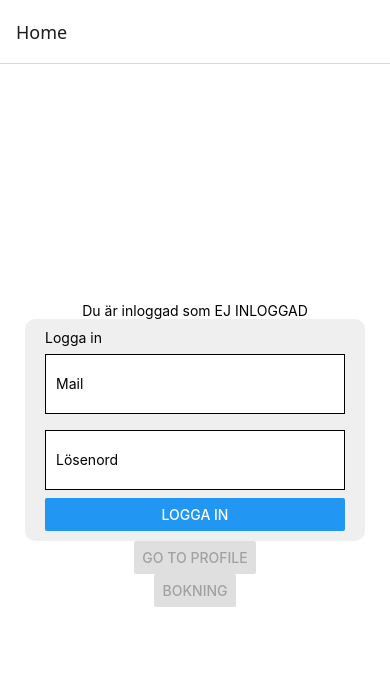
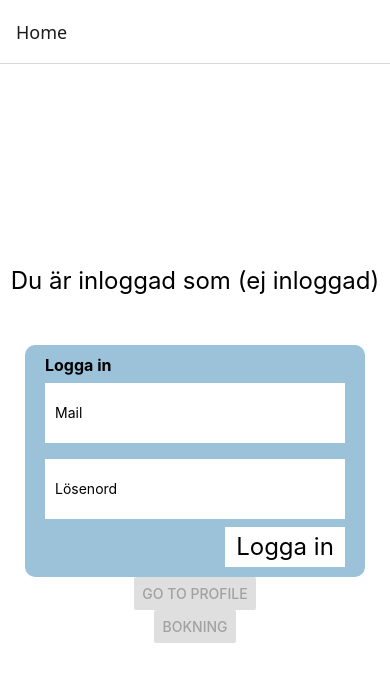
Before and after one commit to pcPixelz/IPP_Projekt, a React Native app in the folder Projekt/: screen /Home in a window 390 px wide. Shown: the top 682 px of the page. Built offline with nearby package versions, Linux system fonts and the light colour scheme.

Commit message:
små förbättringar
Ändrade färger, fontsize på olika object. Bytte buttons till tuchableopacity för med kontroll över deras utseende. tog bort redundant kod

```diff
--- a/Projekt/App.js
+++ b/Projekt/App.js
@@ -36,7 +36,7 @@ function MyStack() {
 const styles = StyleSheet.create({
   container: {
     flex: 1,
-    backgroundColor: '#fff',
+    backgroundColor: '#ffffff',
     alignItems: 'center',
     justifyContent: 'center',
   },
--- a/Projekt/components/customlogin.js
+++ b/Projekt/components/customlogin.js
@@ -1,5 +1,5 @@
 import React, {useState} from 'react';
-import { View, TextInput, Text, StyleSheet, Button } from 'react-native';
+import { View, TextInput, Text, StyleSheet, Button, TouchableOpacity } from 'react-native';
 
 // Firebase
 import { db } from '../firebaseConfig';
@@ -12,7 +12,7 @@ const CustomLogin = ( {CurrentUser, UserSelected} ) => {
 
     return(
         <View style={styles.view}>
-            <Text>Logga in</Text>
+            <Text style={styles.text}>Logga in</Text>
             <LoginTextInput
             placeholder="Mail"
             value={user_email}
@@ -23,10 +23,14 @@ const CustomLogin = ( {CurrentUser, UserSelected} ) => {
             value={user_password}
             onChangeText={setPassword}
             />
-            <Button
-            title="Logga In"
+
+            <TouchableOpacity
+            style={styles.btnloggain}
             onPress={() => FirestoreLogin(user_email, user_password, CurrentUser, UserSelected)}
-            />
+            >
+
+            <Text style={styles.btnloggaintext}>Logga in</Text>
+            </TouchableOpacity>
         </View>
 
     );
@@ -76,7 +80,7 @@ const LoginTextInput = ({placeholder, value, onChangeText}) => {
 
 const styles = StyleSheet.create({
     view: {
-        backgroundColor: 'rgb(239, 239, 239)',
+        backgroundColor: 'rgb(156, 194, 218)',
         padding: 10,
         paddingLeft: 20,
         paddingRight: 20,
@@ -87,8 +91,22 @@ const styles = StyleSheet.create({
     width: 300,
     padding: 10,
     marginVertical: 8,
-    borderWidth: 1.5,
     backgroundColor: '#FFFFFF',
+  },
+  text: {
+    fontSize: 16,
+    fontWeight: 'bold',
+  },
+  btnloggain: {
+    backgroundColor: '#FFFFFF',
+    justifyContent: 'center',
+    alignSelf: 'flex-end',
+    height: 40,
+    width: 120,
+  },
+  btnloggaintext: {
+    alignSelf: 'center',
+    fontSize: 24,
   },
 });
 
--- a/Projekt/screens/Homescreen.js
+++ b/Projekt/screens/Homescreen.js
@@ -1,19 +1,17 @@
 import React, {useState} from 'react';
-import { View, Text, TextInput, Button, StyleSheet } from 'react-native';
-import { createNativeStackNavigator } from '@react-navigation/native-stack';
-import { NavigationContainer } from '@react-navigation/native';
+import { View, Text, Button, StyleSheet } from 'react-native';
 import { StatusBar } from 'expo-status-bar';
 
 import CustomLogin from '../components/customlogin';
 
 export default function Homescreen({navigation}) {
 
-  const [currentuser, setCurrentUser] = useState('EJ INLOGGAD');
+  const [currentuser, setCurrentUser] = useState('(ej inloggad)');
   const [user_selected, setUserSelected] = useState(false);
 
   return(
         <View style={styles.container}>
-              <Text>Du är inloggad som {currentuser}</Text>
+              <Text style={styles.headertext}>Du är inloggad som {currentuser}</Text>
               <CustomLogin
               CurrentUser = {setCurrentUser}
               UserSelected = {setUserSelected}
@@ -37,8 +35,12 @@ export default function Homescreen({navigation}) {
 const styles = StyleSheet.create({
   container: {
     flex: 1,
-    backgroundColor: '#fff',
+    backgroundColor: '#ffffff',
     alignItems: 'center',
     justifyContent: 'center',
   },
+  headertext: {
+    fontSize: 24,
+    marginBottom: 50,
+  }
 });
--- a/Projekt/screens/ReservationScreen.js
+++ b/Projekt/screens/ReservationScreen.js
@@ -1,9 +1,7 @@
 import React, {useState} from 'react';
-import { View, Text, Platform, Button, StyleSheet, TouchableOpacity } from 'react-native';
-import { StatusBar } from 'expo-status-bar';
+import { View, Text, Button, StyleSheet, TouchableOpacity } from 'react-native';
 
-//Firestore
-//Firebase
+//Firebase, firestore
 import { db } from "../firebaseConfig";
 import { collection, addDoc, Timestamp } from "firebase/firestore";
 
@@ -15,7 +13,7 @@ import DateTimePicker from '@react-native-community/datetimepicker'
 export default function ReservationScreen({navigation, route}) {
 
     const {current_user} = route.params;
-    //https://www.npmjs.com/package/%40react-native-community/datetimepicker/v/5.1.0?utm_source=chatgpt.com#getting-started
+
     const [date, setDate] = useState(new Date());
     const [time, setTime] = useState(new Date());
 
@@ -41,6 +39,7 @@ export default function ReservationScreen({navigation, route}) {
             startdate: Timestamp.fromDate(new Date()),
             enddate: Timestamp.fromDate(new Date(date.getFullYear(), date.getMonth(), date.getDate(), time.getHours(), time.getMinutes())),
         });
+        alert("Boknings bekräftad");
     } catch (err) {
       console.log(err);
       alert("Error sending reservation data");
@@ -49,7 +48,7 @@ export default function ReservationScreen({navigation, route}) {
 
     return(
         <View>
-        <Text>Välj ett skåp att reservera</Text>
+        <Text style={styles.text}>Välj ett skåp att reservera</Text>
         <TouchableOpacity
             style={styles.button}
             onPress={() => alert("skåp 1 knapp")}
@@ -80,12 +79,13 @@ export default function ReservationScreen({navigation, route}) {
           display="default"
           onChange={onChangeTime}
         />
-        <Text>{new Date(date.getFullYear(), date.getMonth(), date.getDate(), time.getHours(), time.getMinutes()).toString()}</Text>
+        <Text style={styles.text}>{new Date(date.getFullYear(), date.getMonth(), date.getDate(), time.getHours(), time.getMinutes()).toString()}</Text>
 
-        <Button
-        title='Bekräfta bokning'
-        onPress={() => sendReservation()}
-        />
+        <TouchableOpacity style={styles.btnconfirm}
+
+        onPress={() => sendReservation()}>
+            <Text style={styles.text}>Bekräfta bokning</Text>
+        </TouchableOpacity>
     </View>
     );
 }
@@ -97,19 +97,31 @@ const styles = StyleSheet.create({
     alignItems: 'center',
     justifyContent: 'center',
   },
+  text: {
+    alignSelf: 'center',
+    fontSize: 32,
+    margin: 20,
+  },
   //https://stackoverflow.com/questions/44798426/how-to-change-background-color-of-react-native-button
   button: {
-    backgroundColor: '#7e9fd6',
+    backgroundColor: 'rgb(156, 194, 218)',
     height: 150,
     width: 150,
     alignSelf: 'center',
     justifyContent: 'center',
+    borderWidth: 5,
   },
   buttontext: {
     textAlign: 'center',
     fontSize: 32,
-    color: '#FFFFFF',
     fontWeight: 'bold',
+  },
+  btnconfirm: {
+    backgroundColor: '#a0a0a0',
+    justifyContent: 'center',
+    alignSelf: 'center',
+    height: 80,
+    width: 300,
   },
   datetime: {
     marginTop: 20,
```
Lines whose indentation alone changed are shown as unchanged.
